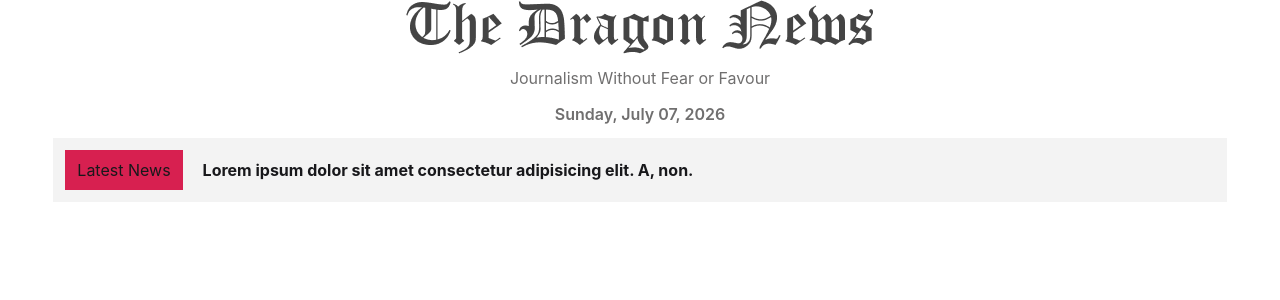
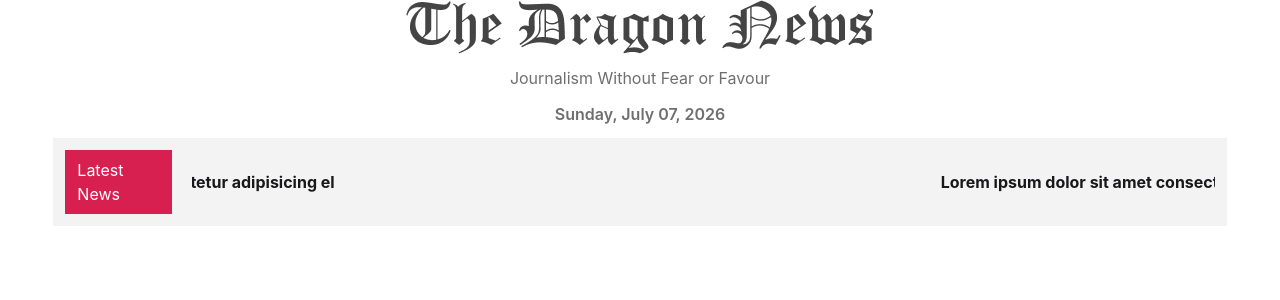
Before and after one commit to alalhosen/dragon-news-update, a React (Vite) app: page / in a window 1280 px wide. Shown: the top 300 px of the page. Built offline with nearby package versions, Linux system fonts and the light colour scheme.

Commit message:
marquee problem

```diff
--- a/src/components/LatestNews.jsx
+++ b/src/components/LatestNews.jsx
@@ -1,14 +1,15 @@
 import React from "react";
-// import Marquee from "react-fast-marquee";
+import Marquee from "react-fast-marquee";
 
 const LatestNews = () => {
   return (
     <div className="flex items-center gap-5 bg-base-200 p-3">
-      <p className="text=base-100 bg-secondary px-3 py-2">Latest News</p>
-
-      {/* <Marquee> */}
-      <p className="font-bold">Lorem ipsum dolor sit amet consectetur adipisicing elit. A, non.</p>
-      {/* </Marquee> */}
+      <p className="text-base-100 bg-secondary px-3 py-2">Latest News</p>
+      <Marquee>
+        <p className="font-bold">
+          Lorem ipsum dolor sit amet consectetur adipisicing el
+        </p>
+      </Marquee>
     </div>
   );
 };
```
